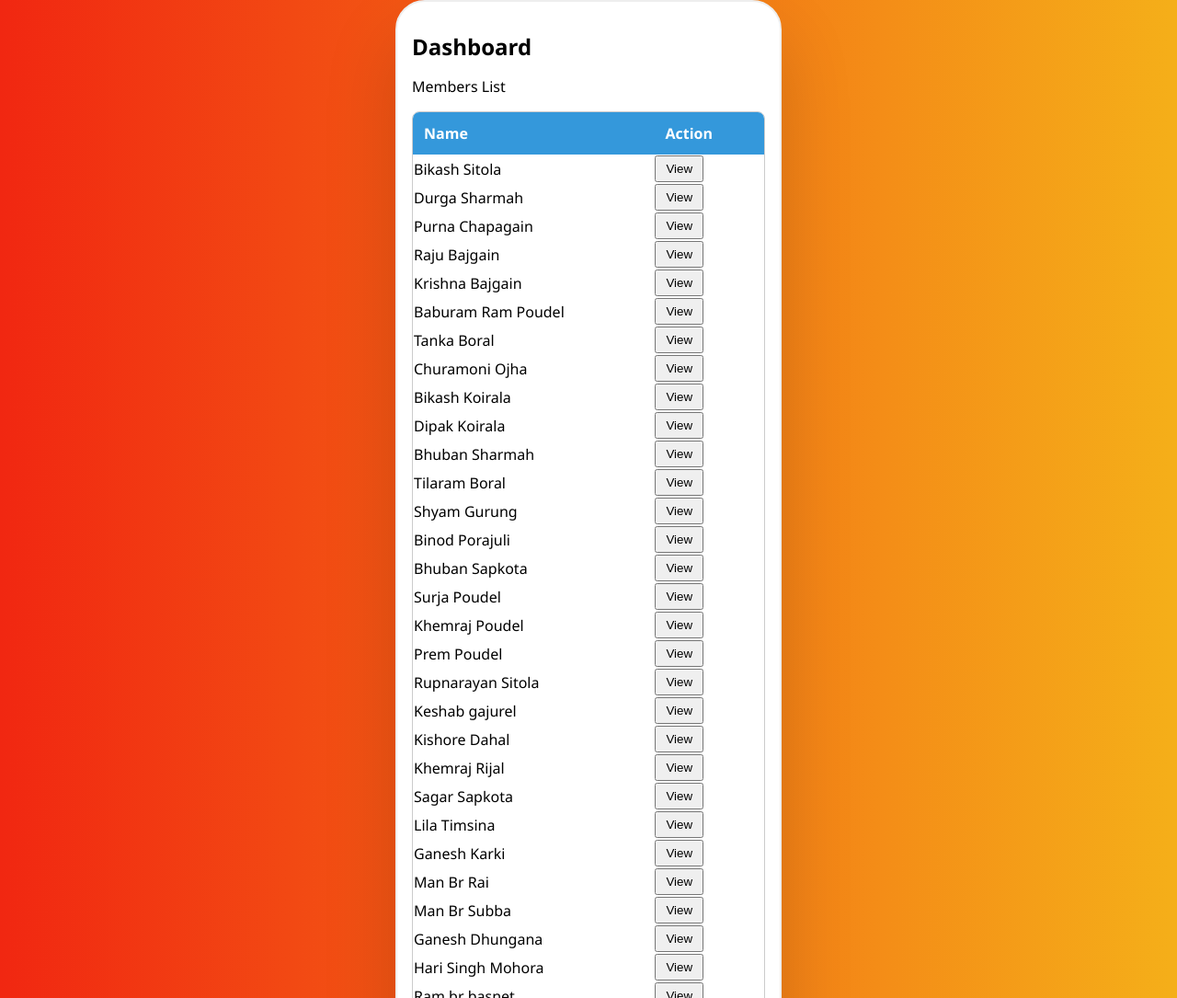
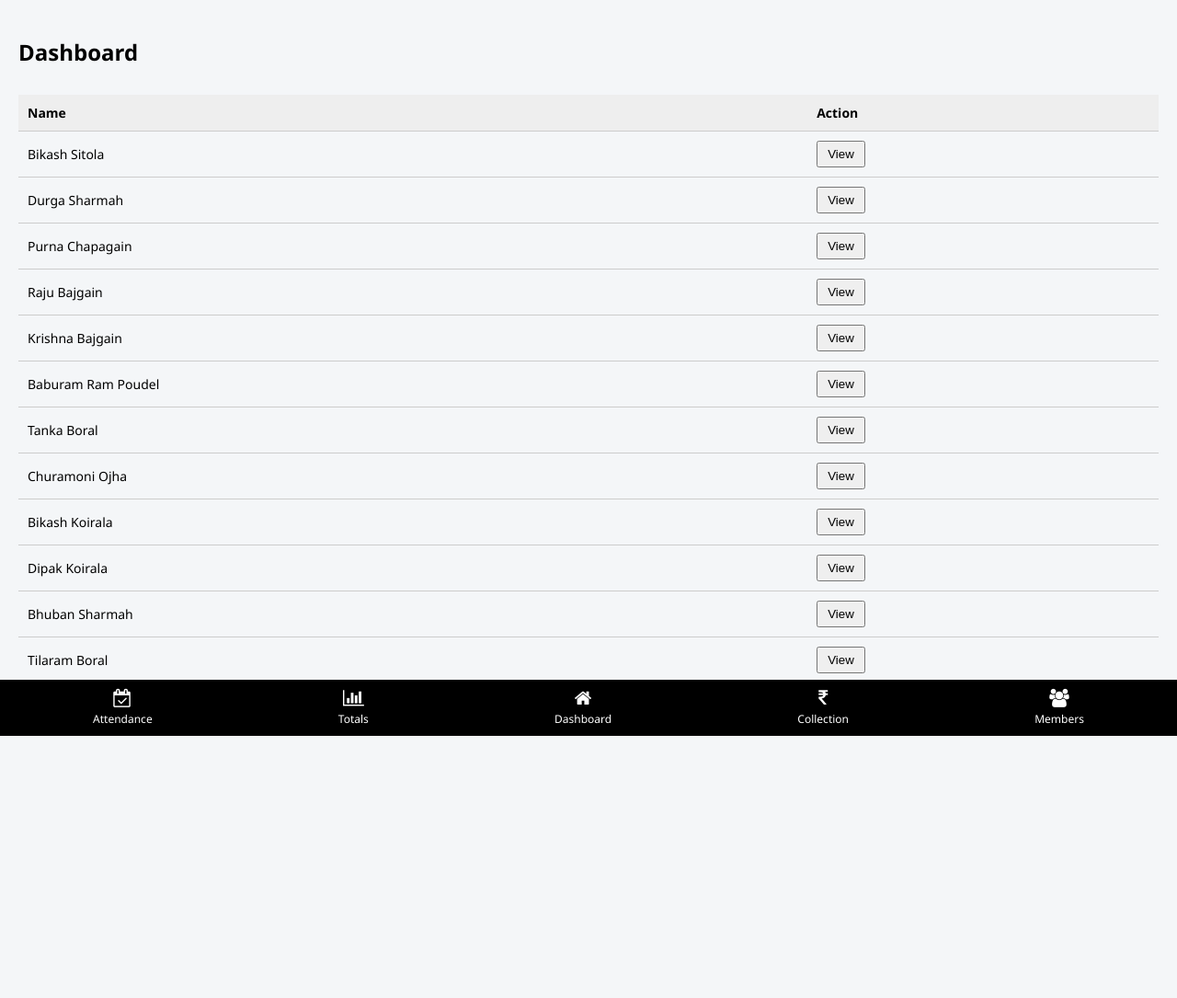
Before and after one commit to Iswardahal123/mhks, a plain HTML site: page index.html in a window 1280 px wide. Shown: the top 1085 px of the page at 92% size. After the commit the page ends 800 px from the top, so only its background shows below. Drawn offline with Linux system fonts and the light colour scheme.

Commit message:
Update index.html

```diff
--- a/index.html
+++ b/index.html
@@ -2,163 +2,136 @@
 <html lang="en">
 <head>
   <meta charset="UTF-8" />
-  <title>Mobile SPA Dashboard</title>
+  <title>Mobile SPA</title>
   <meta name="viewport" content="width=device-width, initial-scale=1.0" />
+  <link rel="stylesheet" href="https://cdnjs.cloudflare.com/ajax/libs/font-awesome/4.7.0/css/font-awesome.min.css">
   <style>
     body {
       margin: 0;
-      background: linear-gradient(to right, #f12711, #f5af19);
       font-family: 'Segoe UI', sans-serif;
-    }
-
-    .wrapper {
-      max-width: 420px;
-      margin: 0 auto;
-    }
-
-    .phone {
-      border: 2px solid #eee;
-      background: #fff;
-      border-radius: 2em;
-      position: relative;
-      min-height: 100vh;
-      box-shadow: 0 40px 80px rgba(0,0,0,0.15);
+      background: #f4f6f8;
+      height: 100vh;
       overflow: hidden;
       display: flex;
       flex-direction: column;
     }
 
     #app {
-      flex-grow: 1;
-      padding: 1rem;
+      flex: 1;
       overflow-y: auto;
+      padding: 20px;
     }
 
-    .nav--icons {
-      position: sticky;
+    nav.bottom-nav {
+      position: fixed;
       bottom: 0;
-      background: white;
-      padding: 0.5em 1em;
-      border-top: 1px solid #ccc;
+      width: 100%;
+      background: #000;
+      display: flex;
+      justify-content: space-around;
+      align-items: center;
+      padding: 10px 0;
+      z-index: 100;
     }
 
-    .nav--icons ul {
-      list-style: none;
-      display: flex;
-      justify-content: space-between;
-      margin: 0;
-      padding: 0;
-    }
-
-    .nav--icons li a {
-      font-size: 12px;
-      color: #000;
+    nav.bottom-nav a {
+      color: #fff;
       text-decoration: none;
-      text-align: center;
       display: flex;
       flex-direction: column;
       align-items: center;
-      padding: 0.5em 0.75em;
-      transition: 0.3s ease;
-      border-radius: 1em;
+      font-size: 12px;
     }
 
-    .nav--icons li a:hover,
-    .nav--icons li a.active {
-      background: black;
-      color: white;
+    nav.bottom-nav a i {
+      font-size: 20px;
+      margin-bottom: 4px;
     }
 
-    .nav--icons svg {
-      margin-bottom: 5px;
-      fill: currentColor;
+    table {
+      width: 100%;
+      border-collapse: collapse;
+      margin-top: 10px;
+    }
+
+    table td, table th {
+      padding: 10px;
+      border-bottom: 1px solid #ccc;
+      font-size: 14px;
+    }
+
+    table th {
+      background: #eee;
+      text-align: left;
     }
   </style>
 </head>
 <body>
 
-  <div class="wrapper">
-    <div class="phone">
-
-      <!-- Dynamic Content Area -->
   <div id="app">
     <h2>Loading...</h2>
   </div>
 
-      <!-- Bottom Navigation -->
-      <nav class="nav nav--icons">
-        <ul>
-          <li><a href="#attendance" id="nav-attendance"><svg width="24" height="24" viewBox="0 0 24 24"><path d="M4 4h16v2H4V4zm0 5h16v2H4V9zm0 5h10v2H4v-2z"/></svg><span>Attendance</span></a></li>
-          <li><a href="#totals" id="nav-totals"><svg width="24" height="24" viewBox="0 0 24 24"><path d="M3 17h18v2H3v-2zm0-5h12v2H3v-2zm0-5h6v2H3V7z"/></svg><span>Totals</span></a></li>
-          <li><a href="#dashboard" id="nav-dashboard" class="active"><svg width="24" height="24" viewBox="0 0 24 24"><path d="M10 20v-6h4v6h5v-8h3L12 3 2 12h3v8z"/></svg><span>Dashboard</span></a></li>
-          <li><a href="#collection" id="nav-collection"><svg width="24" height="24" viewBox="0 0 24 24"><path d="M3 4h18v2H3zm0 5h18v2H3zm0 5h18v2H3zm0 5h18v2H3z"/></svg><span>Collection</span></a></li>
-          <li><a href="#members" id="nav-members"><svg width="24" height="24" viewBox="0 0 24 24"><path d="M12 12c2.67 0 8 1.34 8 4v2H4v-2c0-2.66 5.33-4 8-4zm0-2a4 4 0 100-8 4 4 0 000 8z"/></svg><span>Members</span></a></li>
-        </ul>
+  <nav class="bottom-nav">
+    <a href="#attendance"><i class="fa fa-calendar-check-o"></i><span>Attendance</span></a>
+    <a href="#totals"><i class="fa fa-bar-chart"></i><span>Totals</span></a>
+    <a href="#dashboard"><i class="fa fa-home"></i><span>Dashboard</span></a>
+    <a href="#collection"><i class="fa fa-rupee"></i><span>Collection</span></a>
+    <a href="#members"><i class="fa fa-users"></i><span>Members</span></a>
   </nav>
-    </div>
-  </div>
 
-  <!-- Routing Script -->
   <script>
-    async function loadPage(page) {
-      try {
-        const res = await fetch(`pages/${page}.html`);
-        if (!res.ok) throw new Error("Page not found");
-        const html = await res.text();
-        document.getElementById('app').innerHTML = html;
+    const names = [
+      'Bikash Sitola','Durga Sharmah','Purna Chapagain','Raju Bajgain','Krishna Bajgain','Baburam Ram Poudel',
+      'Tanka Boral','Churamoni Ojha','Bikash Koirala','Dipak Koirala','Bhuban Sharmah','Tilaram Boral','Shyam Gurung',
+      'Binod Porajuli','Bhuban Sapkota','Surja Poudel','Khemraj Poudel','Prem Poudel','Rupnarayan Sitola',
+      'Keshab gajurel','Kishore Dahal','Khemraj Rijal','Sagar Sapkota','Lila Timsina','Ganesh Karki',
+      'Man Br Rai','Man Br Subba','Ganesh Dhungana','Hari Singh Mohora','Ram br basnet','Debi Prashad Dhakal',
+      'Sekhar Sharmah','Ramlal Dhakal','Durga timsina'
+    ];
+
+    function loadPage(page) {
+      const app = document.getElementById("app");
 
       if (page === "dashboard") {
+        app.innerHTML = `
+          <h2>Dashboard</h2>
+          <div style="overflow-x: auto;">
+            <table>
+              <thead>
+                <tr><th>Name</th><th>Action</th></tr>
+              </thead>
+              <tbody id="name-table"></tbody>
+            </table>
+          </div>`;
         injectNames();
-        }
-      } catch (e) {
-        document.getElementById('app').innerHTML = "<h3>Page not found.</h3>";
+      } else {
+        app.innerHTML = `<h2>${capitalize(page)} Page</h2><p>Content for ${page} goes here...</p>`;
       }
     }
 
     function injectNames() {
-      const names = [
-        'Bikash Sitola','Durga Sharmah','Purna Chapagain','Raju Bajgain','Krishna Bajgain','Baburam Ram Poudel',
-        'Tanka Boral','Churamoni Ojha','Bikash Koirala','Dipak Koirala','Bhuban Sharmah','Tilaram Boral',
-        'Shyam Gurung','Binod Porajuli','Bhuban Sapkota','Surja Poudel','Khemraj Poudel','Prem Poudel',
-        'Rupnarayan Sitola','Keshab gajurel','Kishore Dahal','Khemraj Rijal','Sagar Sapkota','Lila Timsina',
-        'Ganesh Karki','Man Br Rai','Man Br Subba','Ganesh Dhungana','Hari Singh Mohora','Ram br basnet',
-        'Debi Prashad Dhakal','Sekhar Sharmah','Ramlal Dhakal','Durga timsina'
-      ];
-
-      const table = document.getElementById("name-table");
-      if (!table) return;
-
+      const tbody = document.getElementById("name-table");
       names.forEach(name => {
-        const row = document.createElement("tr");
-        const tdName = document.createElement("td");
-        tdName.textContent = name;
-
-        const tdView = document.createElement("td");
-        tdView.innerHTML = `<button style="padding:5px 10px;">View</button>`;
-
-        row.appendChild(tdName);
-        row.appendChild(tdView);
-        table.appendChild(row);
+        const tr = document.createElement("tr");
+        tr.innerHTML = `<td>${name}</td><td><button style="padding:5px 10px;">View</button></td>`;
+        tbody.appendChild(tr);
       });
     }
 
-    function setActiveLink(hash) {
-      document.querySelectorAll('.nav--icons a').forEach(link => {
-        link.classList.remove('active');
-        if (link.getAttribute('href') === hash) {
-          link.classList.add('active');
-        }
-      });
+    function capitalize(str) {
+      return str.charAt(0).toUpperCase() + str.slice(1);
     }
 
-    function handleRouting() {
+    window.addEventListener("hashchange", () => {
       const page = location.hash.replace("#", "") || "dashboard";
-      setActiveLink(`#${page}`);
       loadPage(page);
-    }
+    });
 
-    window.addEventListener('hashchange', handleRouting);
-    window.addEventListener('load', handleRouting);
+    window.addEventListener("load", () => {
+      const page = location.hash.replace("#", "") || "dashboard";
+      loadPage(page);
+    });
   </script>
 </body>
 </html>
```
Lines whose indentation alone changed are shown as unchanged.
